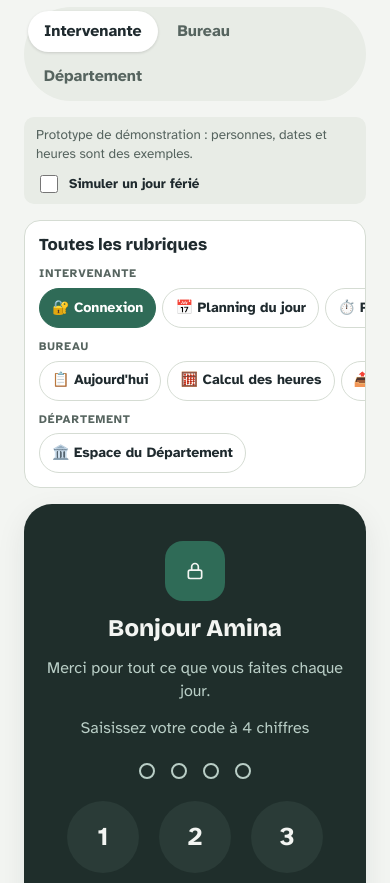
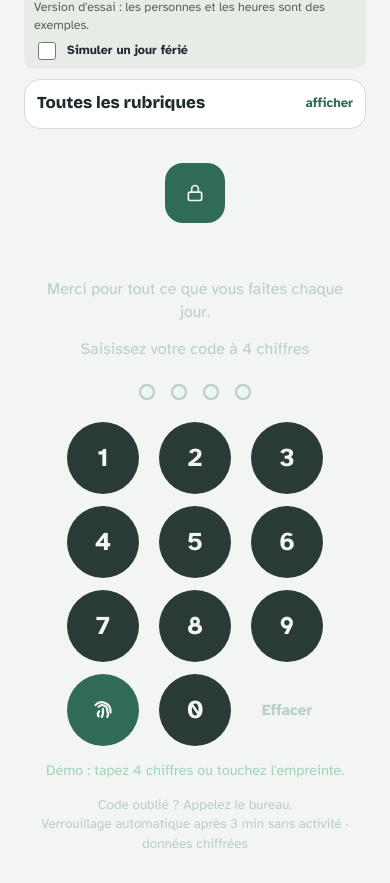
Before and after one commit to KANIZA27/outil-suivi-signature, a plain HTML site: page application.html in a window 390 px wide. Shown: the part 136-1019 px from the top of the page. Drawn offline with nearby package versions, Linux system fonts and the light colour scheme.

Commit message:
Application plus claire sur téléphone : en-tête compact et menu des rubriques repliable
Co-Authored-By: Claude Opus 5.5 <noreply@anthropic.com>
Claude-Session: https://claude.ai/code/session_01LS2tBxQbpnWhaP5scDbVhv

```diff
--- a/application.html
+++ b/application.html
@@ -258,6 +258,26 @@ pre{background:var(--sunk);border-radius:10px;padding:12px;overflow-x:auto;font-
 .flow small{font-weight:400;color:var(--muted)}
 .flow b{color:var(--accent);font-size:1.3rem}
 .btn:disabled{opacity:.45;cursor:not-allowed}
+.rub-det>summary{list-style:none;cursor:pointer;display:flex;justify-content:space-between;align-items:center;gap:8px;min-height:32px}
+.rub-det>summary::-webkit-details-marker{display:none}
+.rub-hint{font-family:var(--body);font-size:.82rem;font-weight:700;color:var(--accent)}
+.rub-body{display:flex;flex-direction:column;gap:8px;margin-top:8px}
+button,summary,a{-webkit-tap-highlight-color:transparent}
+@media (max-width:640px){
+  body{padding-block:12px 40px}
+  .wrap{gap:10px}
+  .brand h1{font-size:1.15rem}
+  .brand p{display:none}
+  .top{gap:8px}
+  .top .seg{display:grid;grid-template-columns:repeat(3,1fr);width:100%;flex-wrap:nowrap}
+  .top .seg button{padding:8px 4px;font-size:.88rem;min-height:40px}
+  .demo{font-size:.78rem;padding:6px 10px;gap:4px 12px}
+  .nav-rub{padding:8px 12px}
+  .phone{border:0;box-shadow:none;padding:12px 2px 16px;border-radius:0;background:transparent}
+  .phone.login{border-radius:24px;padding:24px 12px}
+  .desk>.seg{display:grid;grid-template-columns:1fr 1fr;border-radius:16px}
+  .desk>.seg button{border-radius:12px;padding:8px 6px;font-size:.9rem}
+}
 .toast{position:fixed;left:50%;bottom:calc(20px + env(safe-area-inset-bottom, 0px));transform:translateX(-50%);background:var(--hero);color:var(--hero-ink);padding:12px 18px;border-radius:12px;font-weight:700;box-shadow:0 8px 24px rgba(0,0,0,.2);max-width:calc(100% - 32px);text-align:center;pointer-events:none}
 @media (prefers-reduced-motion:reduce){*{transition:none!important;animation:none!important}}
 </style>
@@ -276,7 +296,7 @@ pre{background:var(--sunk);border-radius:10px;padding:12px;overflow-x:auto;font-
     </div>
   </header>
   <div class="demo">
-    <span>Prototype de démonstration : personnes, dates et heures sont des exemples.</span>
+    <span>Version d'essai : les personnes et les heures sont des exemples.</span>
     <label for="demo-ferie"><input type="checkbox" id="demo-ferie"> Simuler un jour férié</label>
   </div>
   <nav class="nav-rub" id="rubriques" aria-label="Toutes les rubriques"></nav>
@@ -355,7 +375,7 @@ pre{background:var(--sunk);border-radius:10px;padding:12px;overflow-x:auto;font-
 
   const S = {
     view:'int', logged:false, pin:'', ferie:false, screen:{name:'list'}, tab:'jour', calc:false, calcAt:'', benef:'martin',
-    dep:null, sigB:null, sigI:null, nosig:null, more:false, bMode:'draw', mot:new Date().getDate(), motPause:false, form:null, exportTxt:null, last:Date.now(), rid:0,
+    navOpen: !(window.matchMedia && matchMedia('(max-width: 640px)').matches), dep:null, sigB:null, sigI:null, nosig:null, more:false, bMode:'draw', mot:new Date().getDate(), motPause:false, form:null, exportTxt:null, last:Date.now(), rid:0,
     visits:[
       {id:1, b:'lefevre', debut:'08:00', fin:'09:30', taches:['Aide au lever','Aide à la toilette','Préparation des repas'], faites:['Aide au lever','Aide à la toilette','Préparation des repas','Conversation et compagnie'], etat:'ok'},
       {id:2, b:'garcia', debut:'10:00', fin:'11:00', taches:['Courses','Entretien du logement'], faites:[], etat:'todo'},
@@ -650,7 +670,8 @@ pre{background:var(--sunk);border-radius:10px;padding:12px;overflow-x:auto;font-
     const cur = currentKey();
     const row = (title, list) => `<div class="rub-group"><span class="rub-label">${title}</span><div class="rub-row">${list.map(([k,l]) => `<button class="rub" data-goto="${k}" aria-current="${cur === k}">${l}</button>`).join('')}</div></div>`;
     const nav = document.getElementById('rubriques');
-    nav.innerHTML = `<span class="rub-title">Toutes les rubriques</span>` + row('Intervenante', RUBS.int) + row('Bureau', RUBS.bur) + row('Département', RUBS.dep);
+    nav.innerHTML = `<details class="rub-det"${S.navOpen ? ' open' : ''}><summary class="rub-title">Toutes les rubriques <span class="rub-hint">${S.navOpen ? 'masquer' : 'afficher'}</span></summary><div class="rub-body">` + row('Intervenante', RUBS.int) + row('Bureau', RUBS.bur) + row('Département', RUBS.dep) + `</div></details>`;
+    nav.querySelector('details').addEventListener('toggle', e => { S.navOpen = e.target.open; const h = nav.querySelector('.rub-hint'); if (h) h.textContent = S.navOpen ? 'masquer' : 'afficher'; });
     nav.querySelectorAll('.rub[aria-current="true"]').forEach(b => { const r = b.parentElement; r.scrollLeft = b.offsetLeft - r.offsetLeft - r.clientWidth / 2 + b.offsetWidth / 2; });
   }
   function nextVisit(){ return S.visits.find(x => x.etat === 'run') || S.visits.find(x => x.etat === 'todo'); }
```
